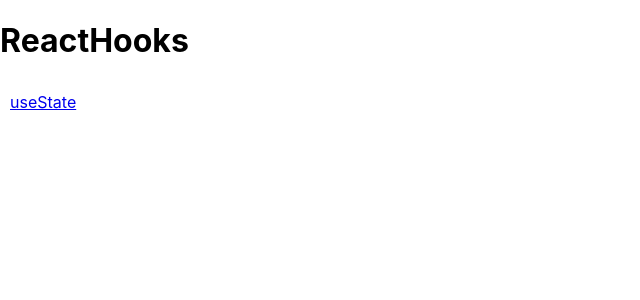
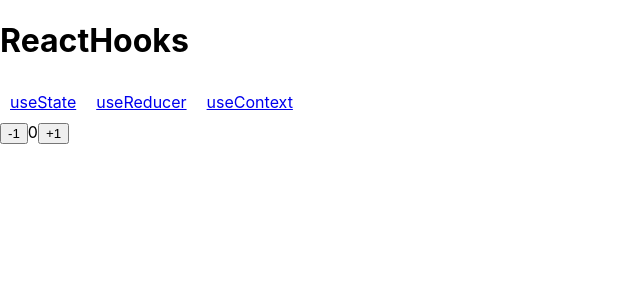
Before and after one commit to salen-ma/react-hooks-learn, a React (Create React App) app: page /useReducer in a window 1280 px wide. Shown: the top 300 px of the page, without its empty margins (0-640 px from the left). Built offline with nearby package versions, Linux system fonts and the light colour scheme.

Commit message:
feat: 状态处理钩子函数

```diff
--- a/src/App.js
+++ b/src/App.js
@@ -2,6 +2,8 @@ import React, { Component } from "react"
 import './App.css'
 import { BrowserRouter as Router, Switch, Route, Link } from 'react-router-dom'
 import UseState from './views/useState'
+import UseReducer from './views/useReducer'
+import ParentContext from './views/useContext'
 
 class App extends Component {
   render() {
@@ -11,10 +13,18 @@ class App extends Component {
           <h1>ReactHooks</h1>
           <nav>
             <Link to="/useState">useState</Link>
+            <Link to="/useReducer">useReducer</Link>
+            <Link to="/useContext">useContext</Link>
           </nav>
           <Switch>
             <Route path="/useState">
               <UseState />
+            </Route>
+            <Route path="/useReducer">
+              <UseReducer />
+            </Route>
+            <Route path="/useContext">
+              <ParentContext />
             </Route>
           </Switch>
         </div>
--- /dev/null
+++ b/src/views/useContext/index.js
@@ -0,0 +1,20 @@
+import React, { createContext, useContext } from 'react'
+const countContext = createContext()
+
+function ParentContext () {
+  return <countContext.Provider value={100}>
+    <UseContext />
+  </countContext.Provider>
+}
+
+function UseContext () {
+  const count = useContext(countContext)
+
+  return (
+    <div>
+      <span>{count}</span>
+    </div>
+  )
+}
+
+export default ParentContext
--- /dev/null
+++ b/src/views/useReducer/index.js
@@ -0,0 +1,26 @@
+import React, { useReducer } from 'react'
+
+function reducer (state, action) {
+  switch (action.type) {
+    case 'increment':
+      return state + 1
+    case 'decrement':
+      return state - 1
+    default:
+      return state
+  }
+}
+
+function UseReducer () {
+  const [count, dispatch] = useReducer(reducer, 0)
+
+  return (
+    <div>
+      <button onClick={() => dispatch({type: 'decrement'})}>-1</button>
+      <span>{count}</span>
+      <button onClick={() => dispatch({type: 'increment'})}>+1</button>
+    </div>
+  )
+}
+
+export default UseReducer
--- a/src/views/useState/index.js
+++ b/src/views/useState/index.js
@@ -1,15 +1,26 @@
 import React, { useState } from 'react'
 
-function App() {
-  const [count, setCount] = useState(0)
+function UseState (props) {
+  const [count, setCount] = useState(() => {
+    return props.count || 0
+  })
   const [person, setPerson] = useState({name: '张三', age: 20})
+
+  function handleCount () {
+    setCount(count => {
+      return count + 1
+    })
+    // setCount 是异步的
+    document.title = count
+  }
+
   return (
-    <div className="App">
+    <div>
       <span>{count} {person.name} {person.age}</span>
-      <button onClick={() => setCount(count + 1)}>+ 1</button>
+      <button onClick={handleCount}>+ 1</button>
       <button onClick={() => setPerson({...person, name: '李四'})}>setPerson</button>
     </div>
   )
 }
 
-export default App;
+export default UseState;
```
Also changed, not shown: src/views/useContext/README.md (added), src/views/useReducer/README.md (added), src/views/useState/README.md.
